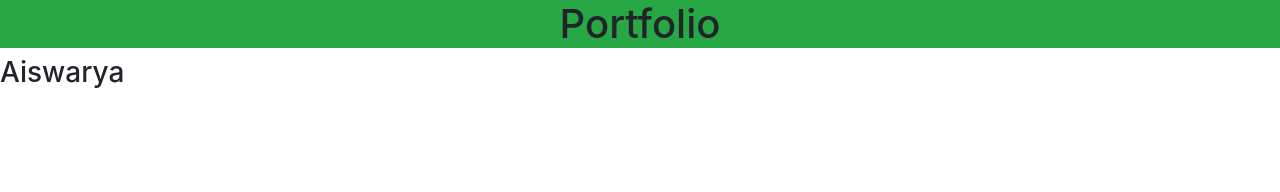
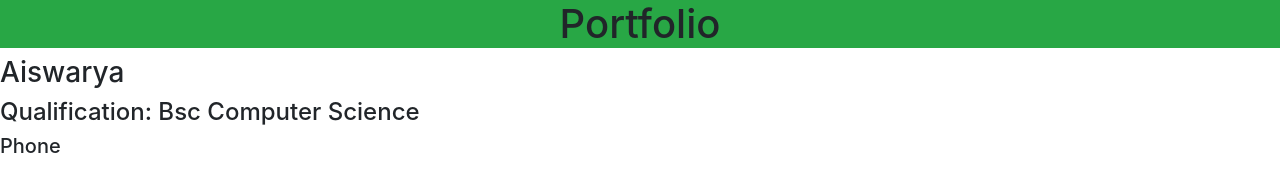
Before and after one commit to Aiswaryav02/my_portfolio, a plain HTML site: page index.html in a window 1280 px wide. Drawn offline with nearby package versions, Linux system fonts and the light colour scheme.

Commit message:
index updated

```diff
--- a/index.html
+++ b/index.html
@@ -17,6 +17,8 @@
   <body>
       <h1 class="bg-success text-center">Portfolio</h1>
 <h3>Aiswarya </h3>
+<h4>Qualification: Bsc Computer Science</h4>
+<h5>Phone</h5>
 
 </body>
 </html>
```
